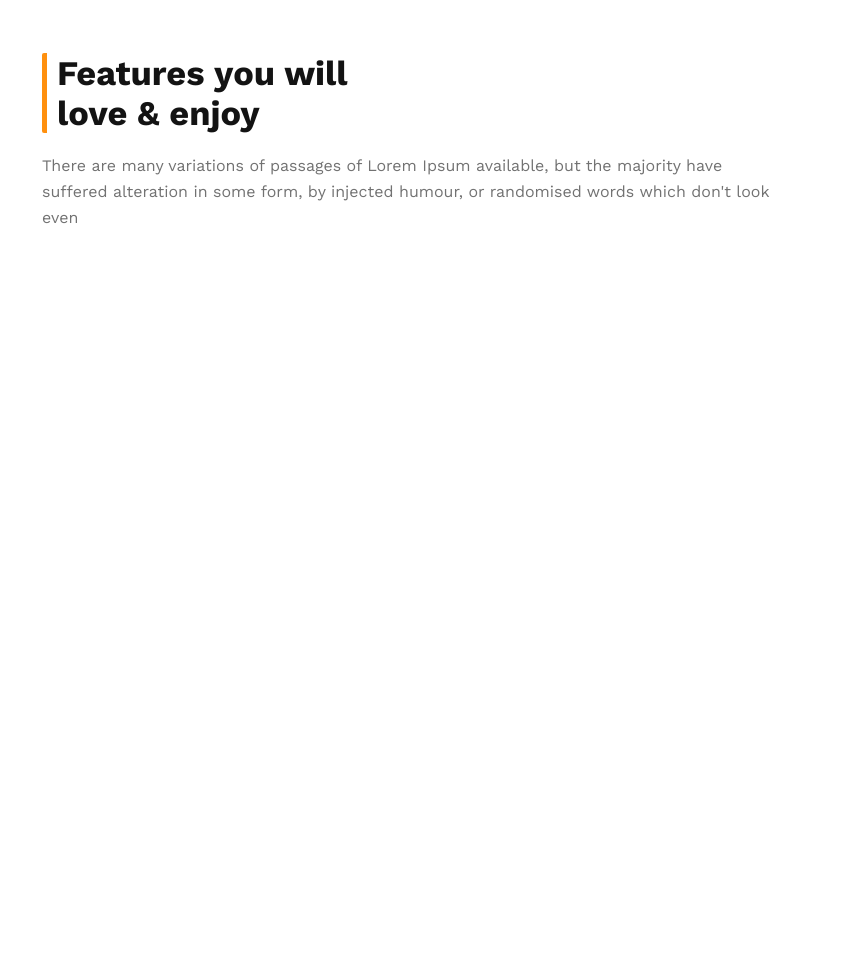
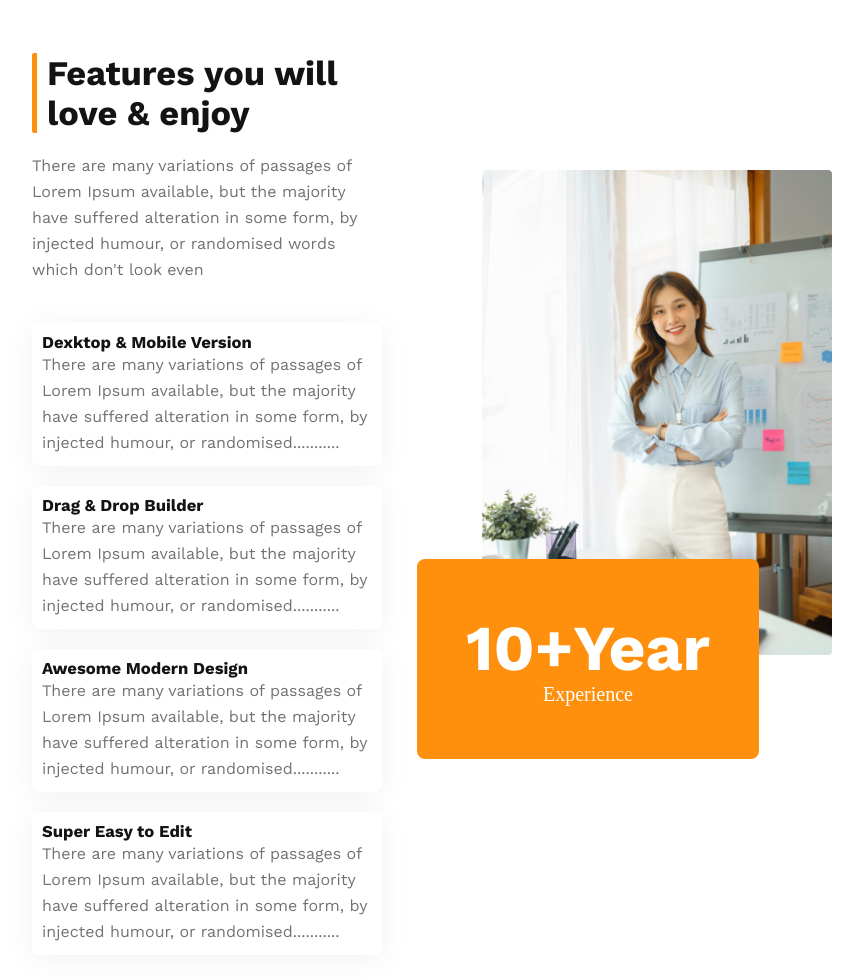
Before and after one commit to mehhed/mailston-2-modiul-3, a plain HTML site: page index.html in a window 1280 px wide. Shown: the part 1311-2290 px from the top of the page, without its empty margins (208-1071 px from the left). Before the commit the page ends 1632 px from the top, so only its background shows below. Drawn offline with nearby package versions, Linux system fonts and the light colour scheme.

Commit message:
done anther section

```diff
--- a/index.html
+++ b/index.html
@@ -52,12 +52,35 @@
                 <span><a href="" class="btn">Explore More</a></span>
             </div>
         </section>
-        <section class="Quick-list-of-Our-Features Features-love-enjoy">
+        <!-- Features-love-enjoy section  -->
+        <section class=" Features-love-enjoy">
             <div class="discription">
                 <h1>Features you will <br> love & enjoy</h1>
                 <p>There are many variations of passages of Lorem Ipsum available, but the majority have suffered alteration in some form, by injected humour, or randomised words which don't look even</p>
+                <div class="discription-box">
+                    <h2>Dexktop & Mobile Version</h2>
+                    <p>There are many variations of passages of Lorem Ipsum available, but the majority have suffered alteration in some form, by injected humour, or randomised...........</p>
+                </div>
+                <div class="discription-box">
+                    <h2>Drag & Drop Builder</h2>
+                    <p>There are many variations of passages of Lorem Ipsum available, but the majority have suffered alteration in some form, by injected humour, or randomised...........</p>
+                </div>
+                <div class="discription-box">
+                    <h2>Awesome Modern Design</h2>
+                    <p>There are many variations of passages of Lorem Ipsum available, but the majority have suffered alteration in some form, by injected humour, or randomised...........</p>
+                </div>
+                <div class="discription-box">
+                    <h2>Super Easy to Edit</h2>
+                    <p>There are many variations of passages of Lorem Ipsum available, but the majority have suffered alteration in some form, by injected humour, or randomised...........</p>
+                </div>
             </div>
-            <div class="images"></div>
+            <div class="images">
+                <img src="images/images/architect.png" alt="">
+                <div>
+                    <h1>10+Year</h1>
+                    <small style="font-size: 1.25rem; display: block; color: #ffff; "> Experience</small>
+                </div>
+            </div>
         </section>
     </main>
     <footer></footer>
--- a/style.css
+++ b/style.css
@@ -107,7 +107,15 @@ nav{
 
 /* Features-you-will-love-&-enjoy section css */
 .Features-love-enjoy{
-
+    display: flex;
+    justify-content: space-between;
+    align-items: center;
+    padding: 50px 240px;
+    box-sizing: border-box;
+    gap: 100px;
+}
+.Features-love-enjoy .discription, .images{
+    width:50%;
 }
 .Features-love-enjoy .discription > h1 {
     color: var(--dark-01, #131313);
@@ -118,13 +126,59 @@ nav{
     border-radius: 2px;
     padding-left: 10px;
 }
-.Features-love-enjoy .discription > p {
+.Features-love-enjoy .discription >  p {
     color: var(--dark-03, #727272);
     font-family: Work Sans;
     font-size: 1rem;
     font-weight: 400;
     line-height: 26px;
     margin: 20px 0px 40px;
+}
+.Features-love-enjoy .discription  h2 {
+    color: var(--dark-01, #131313);
+    font-family: Work Sans;
+    font-size: 1.04rem;
+    font-weight: 600;
+}
+.Features-love-enjoy .discription  .discription-box p {
+    color: var(--dark-03, #727272);
+    font-family: Work Sans;
+    font-size: 16px;
+    font-style: normal;
+    font-weight: 400;
+    line-height: 26px;
+}
+.Features-love-enjoy .discription  .discription-box {
+    border-radius: 8px;
+    background: #FFF;
+    box-shadow: 0px 4px 30px 0px rgba(0, 0, 0, 0.06);
+    padding: 10px;
+    margin-bottom: 20px;
+}
+.Features-love-enjoy .images  img{
+    width: 100%;
+}
+.Features-love-enjoy .images  div {
+    width: 342px;
+    height: 200px;
+    display: flex;
+    flex-direction: column;
+    align-items: center;
+    justify-content: center;
+    border-radius: 8px;
+    background: #FF900E;
+    text-align: center;
+    position: relative;
+    bottom: 100px;
+    left: -65px;
+}
+.Features-love-enjoy .images  div h1{
+    color: #FFF;
+    font-family: Work Sans;
+    font-size: 4rem;
+    font-weight: 700;
+    line-height: 70px;
+    text-align: center;
 }
 
 /* responsive related css  */
@@ -155,6 +209,16 @@ nav{
     .Quick-list-of-Our-Features img{
         width: calc((50% - 5px));
     }
+
+/* Features-you-will-love-&-enjoy section css */
+    .Features-love-enjoy {
+        display: flex;
+        justify-content: space-between;
+        align-items: inherit;
+        padding: 50px 40px;
+        box-sizing: border-box;
+        gap: 100px;
+    }
 }
 /* small deveices  */
 @media screen and  (max-width:576px){
@@ -179,4 +243,20 @@ nav{
         flex-direction: column-reverse;
         padding: 50px 30px;
     }
+
+
+    .Features-love-enjoy {
+        padding: 50px 20px;
+        flex-direction: column;
+        gap: 0px;
+    }
+    .Features-love-enjoy .discription, .images {
+        width: 100%;
+    }
+    .Features-love-enjoy .images  div {
+        width: 288px;
+        position: inherit;
+        bottom: 0px;
+        left: 0px;
+    }
 }
```
